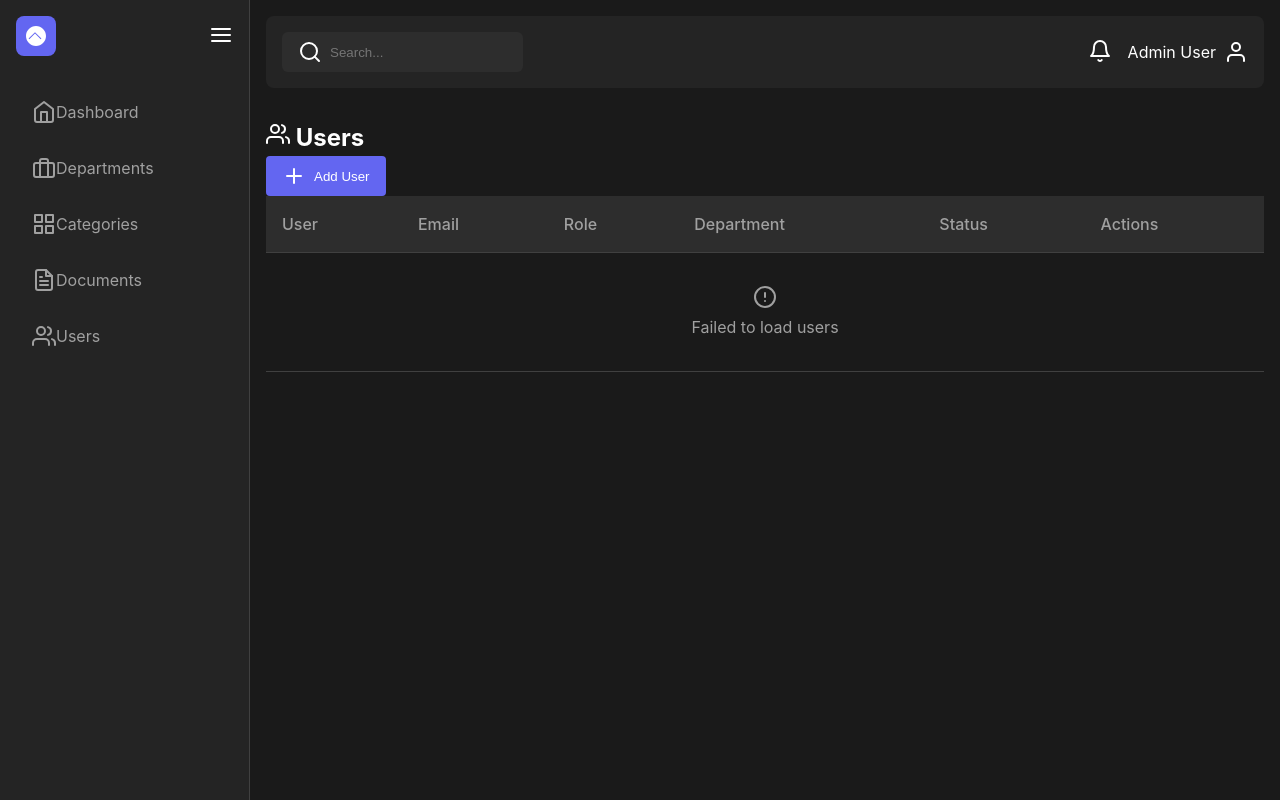
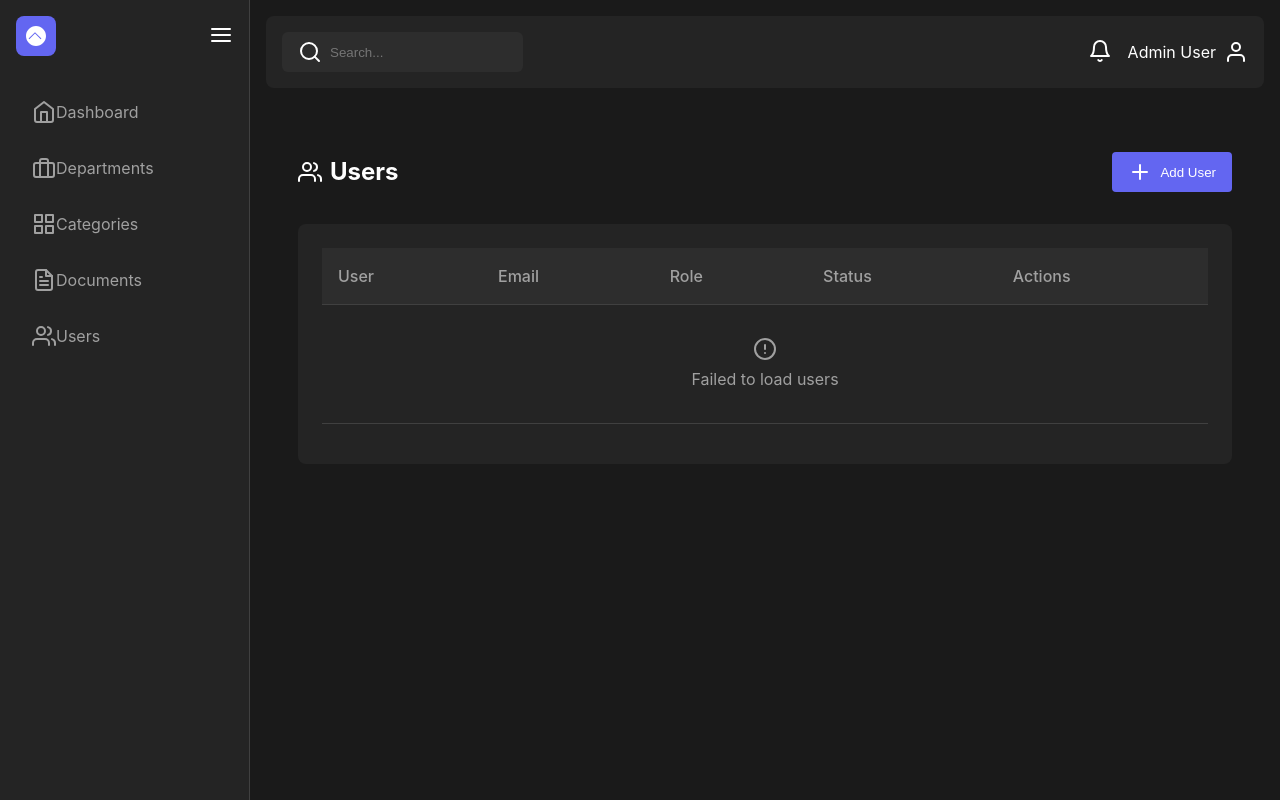
Before and after one commit to RodrigoCastroMoura/DocSmartAdmin, a Flask app: template templates/users.html in a window 1280 px wide. Run offline with Flask 3, Linux system fonts and the light colour scheme; the template is opened without the code that fills it: most values are stand-ins (such as "Sample title", 1, 10 or a date in 2020).

Commit message:
Agent query: Can you verify if the users module is working correctly with: 1. Removed department fields 2. Proper error handling for API calls 3. Loading states during operations 4. Error messages display

```diff
--- a/templates/users.html
+++ b/templates/users.html
@@ -16,7 +16,6 @@
                         <th>User</th>
                         <th>Email</th>
                         <th>Role</th>
-                        <th>Department</th>
                         <th>Status</th>
                         <th>Actions</th>
                     </tr>
@@ -32,7 +31,6 @@
                         </td>
                         <td>{{ user.email }}</td>
                         <td>{{ user.role }}</td>
-                        <td>{{ user.department }}</td>
                         <td><span class="status-badge {% if user.status == 'active' %}active{% else %}inactive{% endif %}">
                             {{ user.status|title }}
                         </span></td>
@@ -76,15 +74,6 @@
                 <input type="text" id="userPhone" name="phone">
             </div>
             <div class="form-group">
-                <label for="userDepartment">Department</label>
-                <select id="userDepartment" name="department_id">
-                    <option value="">Select Department</option>
-                    {% for dept in departments %}
-                    <option value="{{ dept.id }}">{{ dept.name }}</option>
-                    {% endfor %}
-                </select>
-            </div>
-            <div class="form-group">
                 <label for="userRole">Role</label>
                 <select id="userRole" name="role" required>
                     <option value="user">User</option>
@@ -120,15 +109,6 @@
             <div class="form-group">
                 <label for="editUserPhone">Phone</label>
                 <input type="text" id="editUserPhone" name="phone">
-            </div>
-            <div class="form-group">
-                <label for="editUserDepartment">Department</label>
-                <select id="editUserDepartment" name="department_id">
-                    <option value="">Select Department</option>
-                    {% for dept in departments %}
-                    <option value="{{ dept.id }}">{{ dept.name }}</option>
-                    {% endfor %}
-                </select>
             </div>
             <div class="form-group">
                 <label for="editUserRole">Role</label>
@@ -201,7 +181,31 @@ setupFormValidation('editUserForm', {
     ]
 });
 
-// API call with retry logic
+// Error message display with improved visibility
+function showErrorMessage(message, type = 'error') {
+    const existingToast = document.querySelector('.toast');
+    if (existingToast) {
+        existingToast.remove();
+    }
+
+    const toast = document.createElement('div');
+    toast.className = `toast ${type}`;
+    toast.setAttribute('role', 'alert');
+    toast.textContent = message;
+    document.body.appendChild(toast);
+
+    requestAnimationFrame(() => {
+        requestAnimationFrame(() => {
+            toast.classList.add('show');
+            setTimeout(() => {
+                toast.classList.remove('show');
+                setTimeout(() => toast.remove(), 300);
+            }, 3000);
+        });
+    });
+}
+
+// API call with improved error handling and retry logic
 async function makeApiCall(url, options = {}, retries = MAX_RETRIES) {
     const controller = new AbortController();
     const timeoutId = setTimeout(() => controller.abort(), REQUEST_TIMEOUT);
@@ -216,14 +220,14 @@ async function makeApiCall(url, options = {}, retries = MAX_RETRIES) {
             }
         });
 
+        let data;
         const contentType = response.headers.get('content-type');
-        let data;
 
         try {
             if (contentType && contentType.includes('application/json')) {
                 data = await response.json();
             } else {
-                data = await response.text();
+                throw new Error('Invalid response format: expected JSON');
             }
         } catch (parseError) {
             console.error('Error parsing response:', parseError);
@@ -260,14 +264,17 @@ function showLoadingState(element) {
     element.classList.add('loading');
     element.setAttribute('aria-busy', 'true');
 
+    const loadingSpinner = document.createElement('div');
+    loadingSpinner.className = 'loading-spinner';
+
     if (element.tagName === 'BUTTON') {
         const originalContent = element.innerHTML;
         element.dataset.originalContent = originalContent;
-        element.innerHTML = '<div class="loading-spinner"></div> Loading...';
+        element.innerHTML = '';
+        element.appendChild(loadingSpinner);
+        element.appendChild(document.createTextNode(' Loading...'));
         element.disabled = true;
     } else {
-        const loadingSpinner = document.createElement('div');
-        loadingSpinner.className = 'loading-spinner';
         element.appendChild(loadingSpinner);
     }
 }
@@ -288,31 +295,6 @@ function hideLoadingState(element) {
     }
 }
 
-// Error message display with animation
-function showErrorMessage(message, type = 'error') {
-    const existingToast = document.querySelector('.toast');
-    if (existingToast) {
-        existingToast.remove();
-    }
-
-    const toast = document.createElement('div');
-    toast.className = `toast ${type}`;
-    toast.setAttribute('role', 'alert');
-    toast.textContent = message;
-    document.body.appendChild(toast);
-
-    // Use RAF for smooth animation
-    requestAnimationFrame(() => {
-        requestAnimationFrame(() => {
-            toast.classList.add('show');
-            setTimeout(() => {
-                toast.classList.remove('show');
-                setTimeout(() => toast.remove(), 300);
-            }, 3000);
-        });
-    });
-}
-
 // Load users with improved error handling
 async function loadUsers() {
     const contentDiv = document.getElementById('usersContent');
@@ -321,20 +303,19 @@ async function loadUsers() {
     showLoadingState(contentDiv);
 
     try {
-        const data = await makeApiCall('/api/users');
-
-        if (!Array.isArray(data)) {
+        const response = await makeApiCall('/api/users');
+        if (!Array.isArray(response)) {
             throw new Error('Invalid response format: expected an array of users');
         }
 
-        tableBody.innerHTML = generateUsersHTML(data);
+        tableBody.innerHTML = generateUsersHTML(response);
         feather.replace();
     } catch (error) {
         console.error('Error loading users:', error);
-        showErrorMessage(error.message || 'Failed to load users');
+        showErrorMessage(error.message);
         tableBody.innerHTML = `
             <tr>
-                <td colspan="6" class="error-state">
+                <td colspan="5" class="error-state">
                     <i data-feather="alert-circle"></i>
                     <p>Failed to load users</p>
                 </td>
@@ -381,7 +362,7 @@ async function createUser(event) {
         showErrorMessage('User created successfully', 'success');
     } catch (error) {
         console.error('Error creating user:', error);
-        showErrorMessage(error.message || 'Failed to create user');
+        showErrorMessage(error.message);
     } finally {
         hideLoadingState(submitButton);
     }
@@ -428,7 +409,7 @@ async function updateUser(event) {
         showErrorMessage('User updated successfully', 'success');
     } catch (error) {
         console.error('Error updating user:', error);
-        showErrorMessage(error.message || 'Failed to update user');
+        showErrorMessage(error.message);
     } finally {
         hideLoadingState(submitButton);
     }
@@ -457,7 +438,7 @@ async function deleteUser(id) {
         showErrorMessage('User deleted successfully', 'success');
     } catch (error) {
         console.error('Error deleting user:', error);
-        showErrorMessage(error.message || 'Failed to delete user');
+        showErrorMessage(error.message);
     } finally {
         hideLoadingState(row);
     }
@@ -468,7 +449,7 @@ function generateUsersHTML(users) {
     if (!Array.isArray(users) || users.length === 0) {
         return `
             <tr>
-                <td colspan="6" class="no-data">
+                <td colspan="5" class="no-data">
                     <i data-feather="inbox"></i>
                     <p>No users found</p>
                 </td>
@@ -482,11 +463,7 @@ function generateUsersHTML(users) {
             name: String(user.name || '').replace(/[<>'"]/g, ''),
             email: String(user.email || '').replace(/[<>'"]/g, ''),
             role: String(user.role || '').replace(/[<>'"]/g, ''),
-            department: String(user.department || '').replace(/[<>'"]/g, ''),
-            status: String(user.status || 'inactive').replace(/[<>'"]/g, ''),
-            department_id: String(user.department_id || '').replace(/[<>'"]/g, ''),
-            cpf: String(user.cpf || '').replace(/[<>'"]/g, ''),
-            phone: String(user.phone || '').replace(/[<>'"]/g, '')
+            status: String(user.status || 'inactive').replace(/[<>'"]/g, '')
         };
 
         return `
@@ -499,7 +476,6 @@ function generateUsersHTML(users) {
                 </td>
                 <td>${sanitizedUser.email}</td>
                 <td>${sanitizedUser.role}</td>
-                <td>${sanitizedUser.department}</td>
                 <td>
                     <span class="status-badge ${sanitizedUser.status === 'active' ? 'active' : 'inactive'}">
                         ${sanitizedUser.status.charAt(0).toUpperCase() + sanitizedUser.status.slice(1)}
@@ -550,7 +526,6 @@ function showEditUserModal(id, userData) {
     document.getElementById('editUserEmail').value = userData.email || '';
     document.getElementById('editUserCPF').value = userData.cpf || '';
     document.getElementById('editUserPhone').value = userData.phone || '';
-    document.getElementById('editUserDepartment').value = userData.department_id || '';
     document.getElementById('editUserRole').value = userData.role || 'user';
     document.getElementById('editUserStatus').value = userData.status || 'active';
 
@@ -560,100 +535,22 @@ function showEditUserModal(id, userData) {
 // Initialize users list when page loads
 document.addEventListener('DOMContentLoaded', loadUsers);
 
+// Close modals when clicking outside
+window.addEventListener('click', function(event) {
+    if (event.target.classList.contains('modal')) {
+        event.target.style.display = 'none';
+    }
+});
+
 // Global error handler for unhandled promise rejections
 window.addEventListener('unhandledrejection', function(event) {
     event.preventDefault();
     console.error('Unhandled promise rejection:', event.reason);
     showErrorMessage('An unexpected error occurred. Please try again.');
 });
-
-// Close modals when clicking outside
-window.addEventListener('click', function(event) {
-    if (event.target.classList.contains('modal')) {
-        event.target.style.display = 'none';
-    }
-});
 </script>
 
 <style>
-.error-state {
-    text-align: center;
-    padding: 2rem;
-    color: var(--text-secondary);
-}
-
-.error-state i {
-    font-size: 2rem;
-    margin-bottom: 1rem;
-    color: var(--danger-color);
-}
-
-.toast {
-    position: fixed;
-    bottom: 2rem;
-    left: 50%;
-    transform: translateX(-50%) translateY(100%);
-    background-color: var(--danger-color);
-    color: white;
-    padding: 0.75rem 1.5rem;
-    border-radius: 4px;
-    z-index: 1000;
-    opacity: 0;
-    transition: all 0.3s ease;
-    box-shadow: 0 2px 8px rgba(0, 0, 0, 0.2);
-}
-
-.toast.success {
-    background-color: var(--success-color);
-}
-
-.toast.show {
-    transform: translateX(-50%) translateY(0);
-    opacity: 1;
-}
-
-.loading {
-    position: relative;
-    pointer-events: none;
-    opacity: 0.7;
-}
-
-.loading-spinner {
-    width: 20px;
-    height: 20px;
-    border: 2px solid var(--accent-color);
-    border-top-color: transparent;
-    border-radius: 50%;
-    animation: spin 1s linear infinite;
-    margin: 0 auto;
-}
-
-@keyframes spin {
-    to {
-        transform: rotate(360deg);
-    }
-}
-
-tr.loading td {
-    position: relative;
-}
-
-tr.loading td:first-child::after {
-    content: '';
-    position: absolute;
-    top: 0;
-    left: 0;
-    right: 0;
-    bottom: 0;
-    background: rgba(0, 0, 0, 0.1);
-}
-
-button.loading {
-    display: inline-flex;
-    align-items: center;
-    gap: 0.5rem;
-}
-
 .users-table {
     width: 100%;
     overflow-x: auto;
@@ -719,5 +616,112 @@ th {
     display: flex;
     gap: 0.5rem;
 }
+
+.error-state {
+    text-align: center;
+    padding: 2rem;
+    color: var(--text-secondary);
+}
+
+.error-state i {
+    font-size: 2rem;
+    margin-bottom: 1rem;
+    color: var(--danger-color);
+}
+
+.page-container {
+    padding: 2rem;
+}
+
+.header-actions {
+    display: flex;
+    justify-content: space-between;
+    align-items: center;
+    margin-bottom: 2rem;
+}
+
+.header-actions h2 {
+    display: flex;
+    align-items: center;
+    gap: 0.5rem;
+}
+
+.content-grid {
+    background-color: var(--bg-secondary);
+    border-radius: 8px;
+    padding: 1.5rem;
+}
+
+.loading {
+    position: relative;
+    pointer-events: none;
+    opacity: 0.7;
+}
+
+.loading-spinner {
+    width: 20px;
+    height: 20px;
+    border: 2px solid var(--accent-color);
+    border-top-color: transparent;
+    border-radius: 50%;
+    animation: spin 1s linear infinite;
+    display: inline-block;
+    vertical-align: middle;
+}
+
+@keyframes spin {
+    to {
+        transform: rotate(360deg);
+    }
+}
+
+tr.loading td {
+    position: relative;
+}
+
+tr.loading td:first-child::after {
+    content: '';
+    position: absolute;
+    top: 0;
+    left: 0;
+    right: 0;
+    bottom: 0;
+    background: rgba(0, 0, 0, 0.1);
+}
+
+.toast {
+    position: fixed;
+    bottom: 2rem;
+    left: 50%;
+    transform: translateX(-50%) translateY(100%);
+    background-color: var(--danger-color);
+    color: white;
+    padding: 0.75rem 1.5rem;
+    border-radius: 4px;
+    z-index: 1000;
+    opacity: 0;
+    transition: all 0.3s ease;
+    box-shadow: 0 2px 8px rgba(0, 0, 0, 0.2);
+}
+
+.toast.success {
+    background-color: var(--success-color);
+}
+
+.toast.show {
+    transform: translateX(-50%) translateY(0);
+    opacity: 1;
+}
+
+.no-data {
+    text-align: center;
+    padding: 2rem;
+    color: var(--text-secondary);
+}
+
+.no-data i {
+    font-size: 3rem;
+    margin-bottom: 1rem;
+}
 </style>
 {% endblock %}
```
